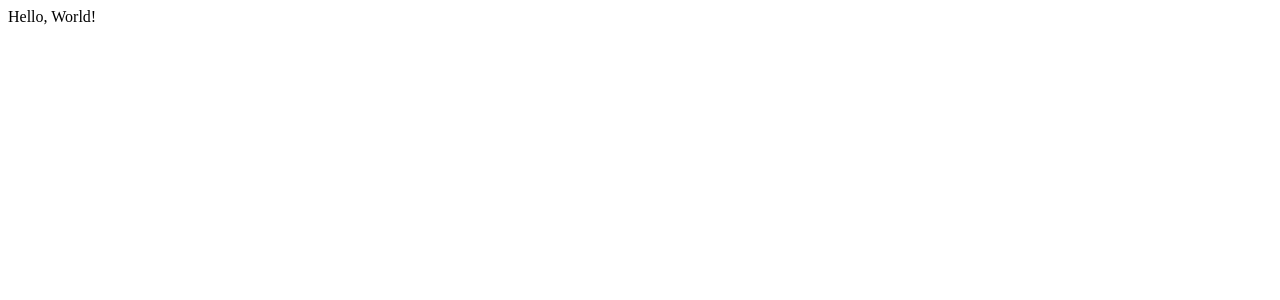
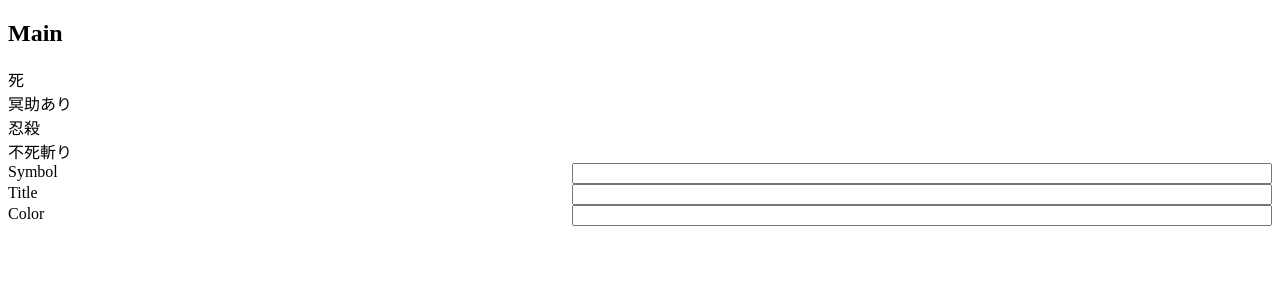
Before and after one commit to lomirus/sekiro-symbols-generator, a React app: page / in a window 1280 px wide. Shown: the top 300 px of the page. Built offline with nearby package versions, Linux system fonts and the light colour scheme.

Commit message:
feat: simple basic component

```diff
--- a/babel.config.js
+++ b/babel.config.js
@@ -8,7 +8,8 @@ module.exports = {
         ],
         [
             "@babel/preset-react", {
-                "development": process.env.NODE_ENV === "development"
+                "development": process.env.NODE_ENV === "development",
+                "runtime": "automatic"
             }
         ]
     ]
--- a/package.json
+++ b/package.json
@@ -25,6 +25,7 @@
     "cross-env": "^7.0.3",
     "eslint": "^7.24.0",
     "eslint-plugin-react": "^7.23.2",
+    "eslint-plugin-react-hooks": "^4.2.0",
     "eslint-webpack-plugin": "^2.5.3",
     "html-webpack-plugin": "^5.3.1",
     "webpack": "^5.31.2",
--- a/src/App.tsx
+++ b/src/App.tsx
@@ -1,7 +1,8 @@
-import React, { FC } from 'react';
+import { ReactElement } from 'react';
+import MainOptions from './components/options/MainOptions'
 
-const App: FC = () => (
-    <div>Hello, World!</div>
+const App = (): ReactElement => (
+    <MainOptions />
 );
 
 export default App
--- /dev/null
+++ b/src/components/Box.tsx
@@ -0,0 +1,15 @@
+import { ReactNode, ReactElement } from 'react';
+
+type BoxProps = {
+    title: string,
+    children: ReactNode
+}
+
+const Box = ({ title, children }: BoxProps): ReactElement => (
+    <div>
+        <h2>{title}</h2>
+        {children}
+    </div>
+)
+
+export default Box
--- /dev/null
+++ b/src/components/options/MainOptions.tsx
@@ -0,0 +1,46 @@
+import { ReactElement } from 'react';
+
+import Box from '../Box';
+
+const presets: Array<{
+    symbol: string,
+    title: string,
+    color: string
+}> = [{
+    symbol: "死",
+    title: "DEATH",
+    color: ""
+}, {
+    symbol: "冥助あり",
+    title: "UNSEEN AID",
+    color: ""
+}, {
+    symbol: "忍殺",
+    title: "SHINOBI EXECUTION",
+    color: ""
+}, {
+    symbol: "不死斬り",
+    title: "",
+    color: ""
+}]
+
+const MainOptions = (): ReactElement => (
+    <Box title="Main">
+        <div style={{
+            display: "flex",
+            flexDirection: "column"
+        }}>
+            {presets.map(preset => <span key={preset.title}>{preset.symbol}</span>)}
+        </div>
+        <div style={{
+            display: "grid",
+            gridTemplateColumns: "auto auto"
+        }}>
+            <span>Symbol</span><input type="text" />
+            <span>Title</span><input type="text" />
+            <span>Color</span><input type="text" />
+        </div>
+    </Box>
+)
+
+export default MainOptions
--- a/tsconfig.json
+++ b/tsconfig.json
@@ -1,9 +1,10 @@
 {
     "compilerOptions": {
-        "jsx": "react",
+        "jsx": "react-jsx",
         "outDir": "dist",
         "esModuleInterop": true,
-        "alwaysStrict": true
+        "alwaysStrict": true,
+        "strict": true
     },
     "include": [
         "src"
```
Also changed, not shown: .eslintrc.js, 1 other file (tests, documents, lock files or other folders).
